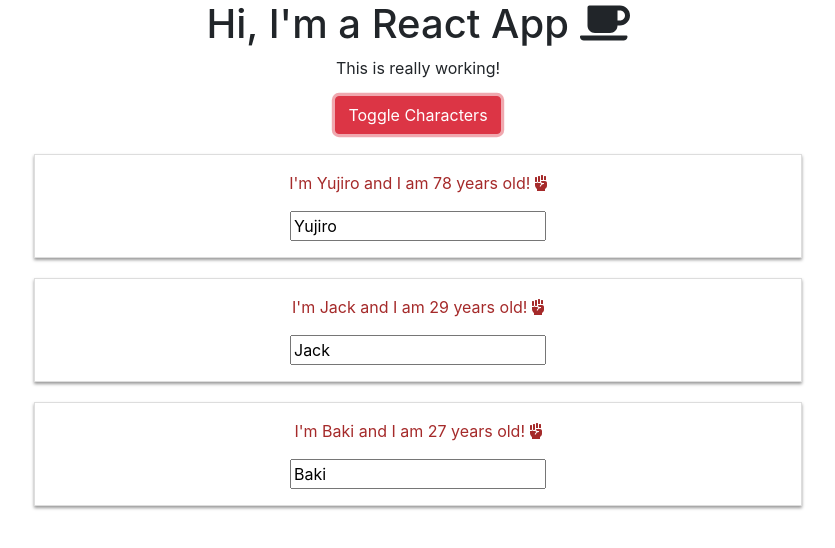
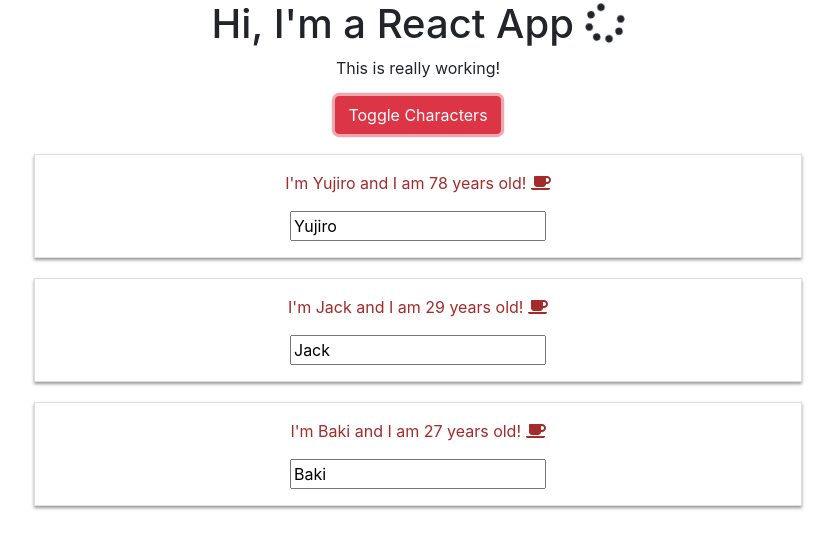
Before and after one commit to MariuszZalew/ReactExerciseApp1, a React (Create React App) app: page / in a window 1280 px wide. Both pictures are taken after a click on the button "Toggle Characters". Shown: the top 548 px of the page, without its empty margins (222-1057 px from the left). Built offline with nearby package versions, Linux system fonts and the light colour scheme.

Commit message:
use filter to delete character

```diff
--- a/src/App.js
+++ b/src/App.js
@@ -5,9 +5,13 @@ import "bootstrap/dist/css/bootstrap.css";
 
 import { library } from "@fortawesome/fontawesome-svg-core";
 import { FontAwesomeIcon } from "@fortawesome/react-fontawesome";
-import { faCoffee, faFistRaised } from "@fortawesome/free-solid-svg-icons";
+import {
+  faCoffee,
+  faFistRaised,
+  faSpinner
+} from "@fortawesome/free-solid-svg-icons";
 
-library.add(faCoffee, faFistRaised);
+library.add(faCoffee, faFistRaised, faSpinner);
 
 class App extends Component {
   constructor(props) {
@@ -28,10 +32,11 @@ class App extends Component {
     };
   }
 
-  delCharHandler = perIndex => {
-    const persons = [...this.state.persons];
-    persons.splice(perIndex, 1);
-    this.setState({ persons: persons });
+  delCharHandler = perKey => {
+    let persons = [...this.state.persons];
+    persons = persons.filter(va => va.id !== perKey);
+    // persons.splice(perKey, 1);
+    this.setState({ persons });
   };
 
   nameChangeHandler = (e, id) => {
@@ -72,13 +77,14 @@ class App extends Component {
     if (this.state.toggleChar) {
       characters = (
         <div>
-          {this.state.persons.map((elem, index) => {
+          {this.state.persons.map(elem => {
+            const keyOf = elem.id;
             return (
               <Person
                 name={elem.name}
                 age={elem.age}
                 key={elem.id}
-                click={this.delCharHandler.bind(this, index)}
+                click={this.delCharHandler.bind(this, keyOf)}
                 //debug this!!
                 changed={this.nameChangeHandler}
               />
@@ -91,7 +97,7 @@ class App extends Component {
     return (
       <div className="App">
         <h1>
-          Hi, I'm a React App <FontAwesomeIcon icon="coffee" />
+          Hi, I'm a React App <FontAwesomeIcon icon="spinner" spin />
         </h1>
         <p>This is really working!</p>
         <button
--- a/src/Person/Person.js
+++ b/src/Person/Person.js
@@ -5,9 +5,9 @@ import { FontAwesomeIcon } from "@fortawesome/react-fontawesome";
 const person = props => {
   return (
     <div className="Person ">
-      <p onClick={props.click}>
+      <p>
         I'm {props.name} and I am {props.age} years old!{" "}
-        <FontAwesomeIcon icon="fist-raised" />
+        <FontAwesomeIcon icon="coffee" onClick={props.click} />
       </p>
       <p>{props.children}</p>
       <input type="text" onChange={props.changed} value={props.name} />
```
